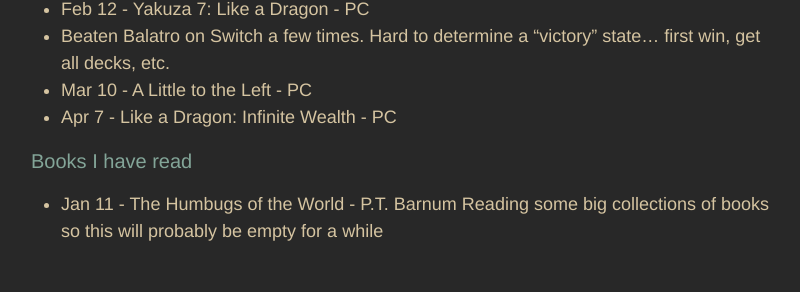
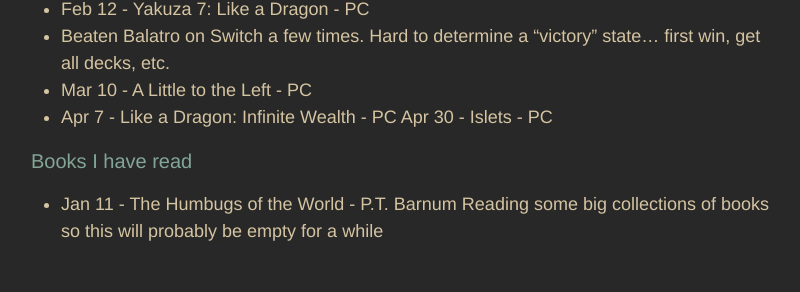
Before and after one commit to adkinsrs/sadkins_site, a Jekyll site: the page built from misc.md, in a window 1280 px wide and 900 px high, scrolled down 491 px. Shown: the part 153-445 px from the top of the window, without its empty margins (239-1039 px from the left). Built offline with Jekyll 4.4.1, drawn with Linux system fonts in a browser that asks for light colours.

Commit message:
Update misc.md

```diff
--- a/misc.md
+++ b/misc.md
@@ -25,6 +25,7 @@
 * Beaten Balatro on Switch a few times.  Hard to determine a "victory" state... first win, get all decks, etc.
 * Mar 10 - A Little to the Left - PC
 * Apr 7 - Like a Dragon: Infinite Wealth - PC
+Apr 30 - Islets - PC
 
 ### Books I have read
 
```
